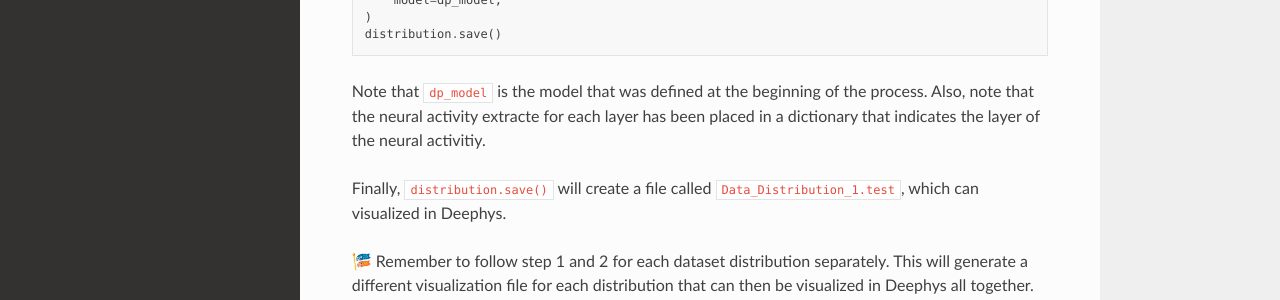
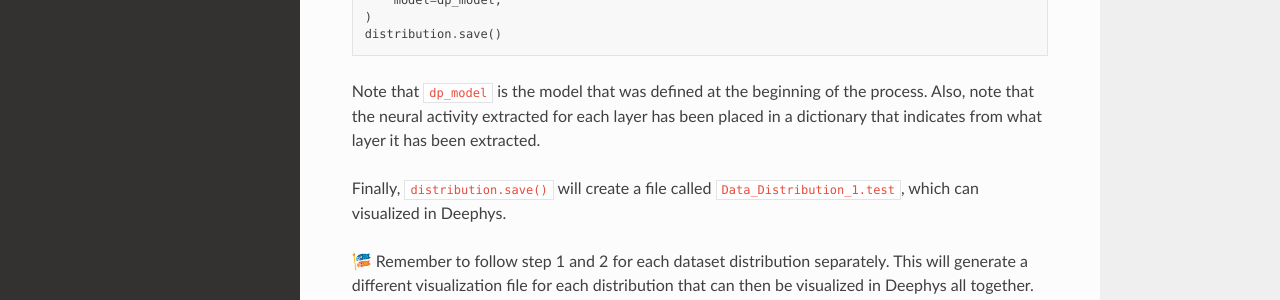
Before and after one commit to mjgroth/deephys, a Sphinx documentation site: the page built from docs/source/usage.rst, in a window 1280 px wide and 900 px high, scrolled down 1394 px. Shown: the part 346-646 px from the top of the window. Built offline with Sphinx 7.4.7 and the Read the Docs theme 2.0.0, drawn with Linux system fonts in a browser that asks for light colours.

Commit message:
Update usage.rst

```diff
--- a/docs/source/usage.rst
+++ b/docs/source/usage.rst
@@ -76,7 +76,7 @@ We are now ready to convert the data in a Deephys-compatible format. Just plug a
 	distribution.save()
 
 
-Note that ``dp_model`` is the model that was defined at the beginning of the process. Also, note that the neural activity extracte for each layer has been placed in a dictionary that indicates the layer of the neural activitiy.
+Note that ``dp_model`` is the model that was defined at the beginning of the process. Also, note that the neural activity extracted for each layer has been placed in a dictionary that indicates from what layer it has been extracted.
 
 Finally, ``distribution.save()`` will create a file called ``Data_Distribution_1.test``, which can visualized in Deephys.
 
```
